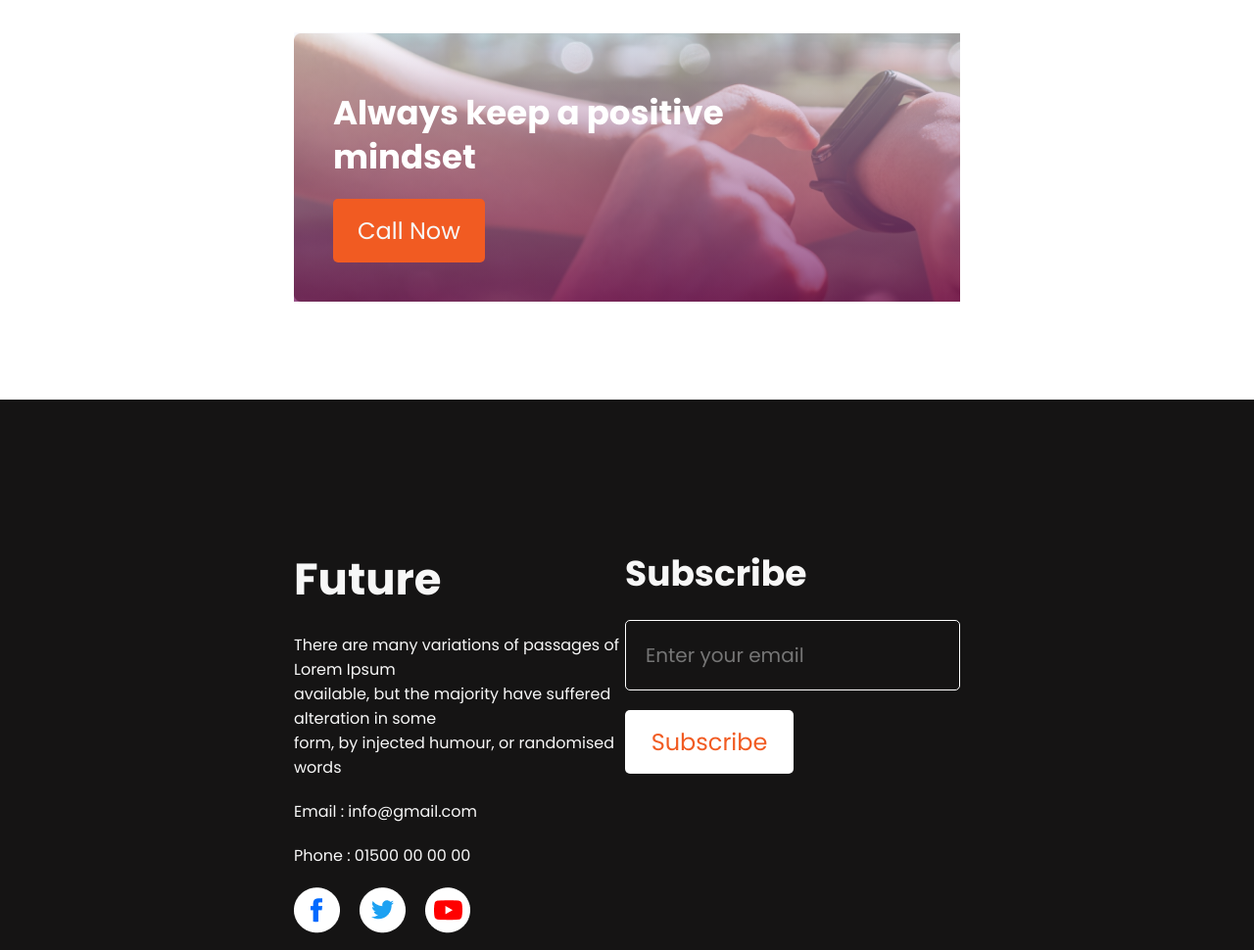
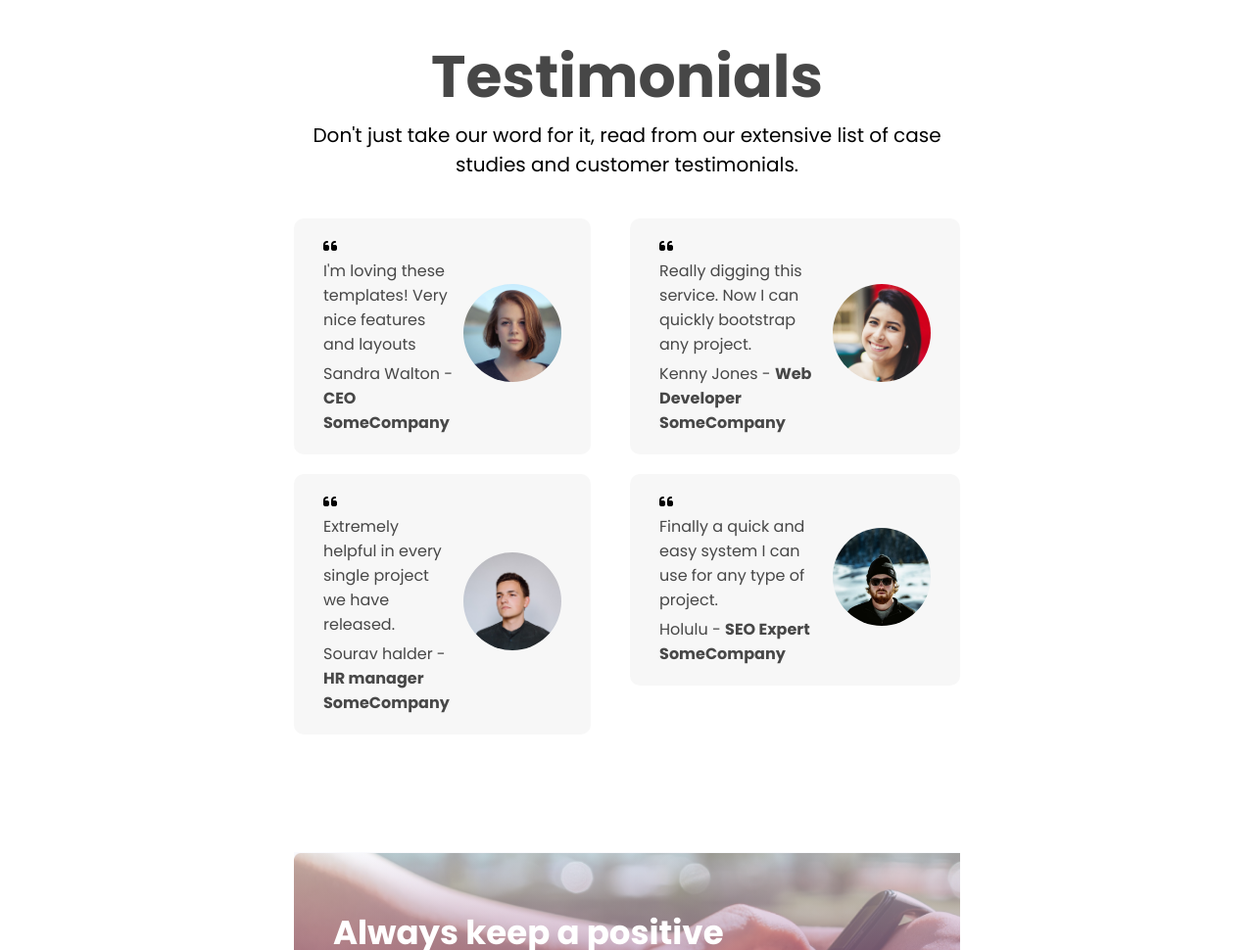
Before and after one commit to souravh093/new-year-new-me-project, a plain HTML site: page index.html in a window 1280 px wide. Shown: the part 2500-3470 px from the top of the page at 98% size. Drawn offline with Linux system fonts and the light colour scheme.

Commit message:
all done

```diff
--- a/css/style.css
+++ b/css/style.css
@@ -55,6 +55,15 @@ section {
     gap: 60px;
     margin-top: 40px;
 }
+
+.failure-area .failure-img {
+    width: 100%;
+}
+
+.failure-area .failure-content {
+    width: 100%;
+}
+
 
 .failure-area .failure-title {
     font-weight: 700;
@@ -114,6 +123,72 @@ section {
 .plan-container .plan-item .plan-slogan {
     font-size: 24px;
 }
+
+/* testimonials area styles */
+
+.textimonials-title-container {
+    display: flex;
+    justify-content: center;
+    align-items: center;
+    flex-direction: column;
+}
+
+.textimonials-title-container .textimonials-title {
+    font-weight: 700;
+    font-size: 60px;
+    color: #474747;
+}
+
+.textimonials-title-container .textimonials-sub-title {
+    text-align: center;
+    font-size: 20px;
+    margin-bottom: 40px;
+}
+
+.textimonials-content {
+    display: flex;
+}
+
+.first-item {
+    margin-right: 40px;
+}
+
+.single-item .content-text {
+    display: flex;
+    flex-direction: column;
+    gap: 5px;
+}
+
+.single-item .comment {
+    color: #474747;
+}
+
+.single-item .name-position {
+    color: #474747;
+}
+
+.single-item .name-position .bold-position {
+    font-weight: 700;
+}
+
+.single-item {
+    display: flex;
+    gap: 10px;
+    align-items: center;
+    justify-content: center;
+    margin-bottom: 20px;
+    background: #f7f7f7;
+    padding: 20px 30px;
+    border-radius: 10px;
+}
+
+.textimonials-content .content-img img {
+    object-fit: cover;
+    width: 100px;
+    height: 100px;
+    border-radius: 50%;
+}
+
 
 /* call to action styles */
 .call-to-action {
--- a/index.html
+++ b/index.html
@@ -5,6 +5,8 @@
     <meta http-equiv="X-UA-Compatible" content="IE=edge">
     <meta name="viewport" content="width=device-width, initial-scale=1.0">
     <title>New year new me Project</title>
+    <!-- link favicon  -->
+    <link rel="icon" type="image/x-icon" href="/images/icons/favicon.ico">
     <!-- link external style file -->
     <link rel="stylesheet" href="css/style.css">
     <!-- link google fonts -->
@@ -77,6 +79,83 @@
         </section>
         <!-- plan area end -->
 
+        <!-- testimonials area start -->
+        <section class="textimonials-area">
+            <div class="textimonials-title-container">
+                <h2 class="textimonials-title">Testimonials</h2>
+                <p class="textimonials-sub-title">
+                    Don't just take our word for it, read from our extensive list of case<br> studies and customer testimonials.
+                </p>
+            </div>
+            <div class="textimonials-content">
+
+                <div class="first-item">
+                    <div class="single-item">
+                        <div class="content-text">
+                            <i class="fa-solid fa-quote-left"></i>
+                            <p class="comment">
+                                I'm loving these templates! Very nice features and layouts
+                            </p>
+                            <p class="name-position">
+                                Sandra Walton - <span class="bold-position">CEO SomeCompany</span>
+                            </p>
+                        </div>
+                        <div class="content-img">
+                            <img src="images/testimonials/photo-1438761681033-6461ffad8d80.avif" alt="">
+                        </div>
+                    </div>
+                    <div class="single-item">
+                        <div class="content-text">
+                            <i class="fa-solid fa-quote-left"></i>
+                            <p class="comment">
+                                Extremely helpful in every single project we have released.
+                            </p>
+                            <p class="name-position">
+                                Sourav halder - <span class="bold-position">HR manager SomeCompany</span>
+                            </p>
+                        </div>
+                        <div class="content-img">
+                            <img src="images/testimonials/photo-1535713875002-d1d0cf377fde.avif" alt="">
+                        </div>
+                    </div>
+                </div>
+
+
+                <div class="scound-item">
+                    <div class="single-item">
+                        <div class="content-text">
+                            <i class="fa-solid fa-quote-left"></i>
+                            <p class="comment">
+                                Really digging this service. Now I can quickly bootstrap any project.
+                            </p>
+                            <p class="name-position">
+                                Kenny Jones - <span class="bold-position">Web Developer SomeCompany</span>
+                            </p>
+                        </div>
+                        <div class="content-img">
+                            <img src="images/testimonials/photo-1544725176-7c40e5a71c5e.avif" alt="">
+                        </div>
+                    </div>
+
+                    <div class="single-item">
+                        <div class="content-text">
+                        <i class="fa-solid fa-quote-left"></i>
+                            <p class="comment">
+                                Finally a quick and easy system I can use for any type of project.
+                            </p>
+                            <p class="name-position">
+                                Holulu - <span class="bold-position">SEO Expert SomeCompany</span>
+                            </p>
+                        </div>
+                        <div class="content-img">
+                            <img src="images/testimonials/photo-1546820389-44d77e1f3b31.avif" alt="">
+                        </div>
+                    </div>
+                </div>
+            </div>
+        </section>
+        <!-- testimonials area end -->
+
         <!-- call to action area start -->
         <section class="call-to-action">
             <h2 class="action-title">
```
Also changed, not shown: images/icons/favicon.ico (added), images/testimonials/photo-1438761681033-6461ffad8d80.avif (added), images/testimonials/photo-1535713875002-d1d0cf377fde.avif (added), images/testimonials/photo-1544725176-7c40e5a71c5e.avif (added), images/testimonials/photo-1546820389-44d77e1f3b31.avif (added).
